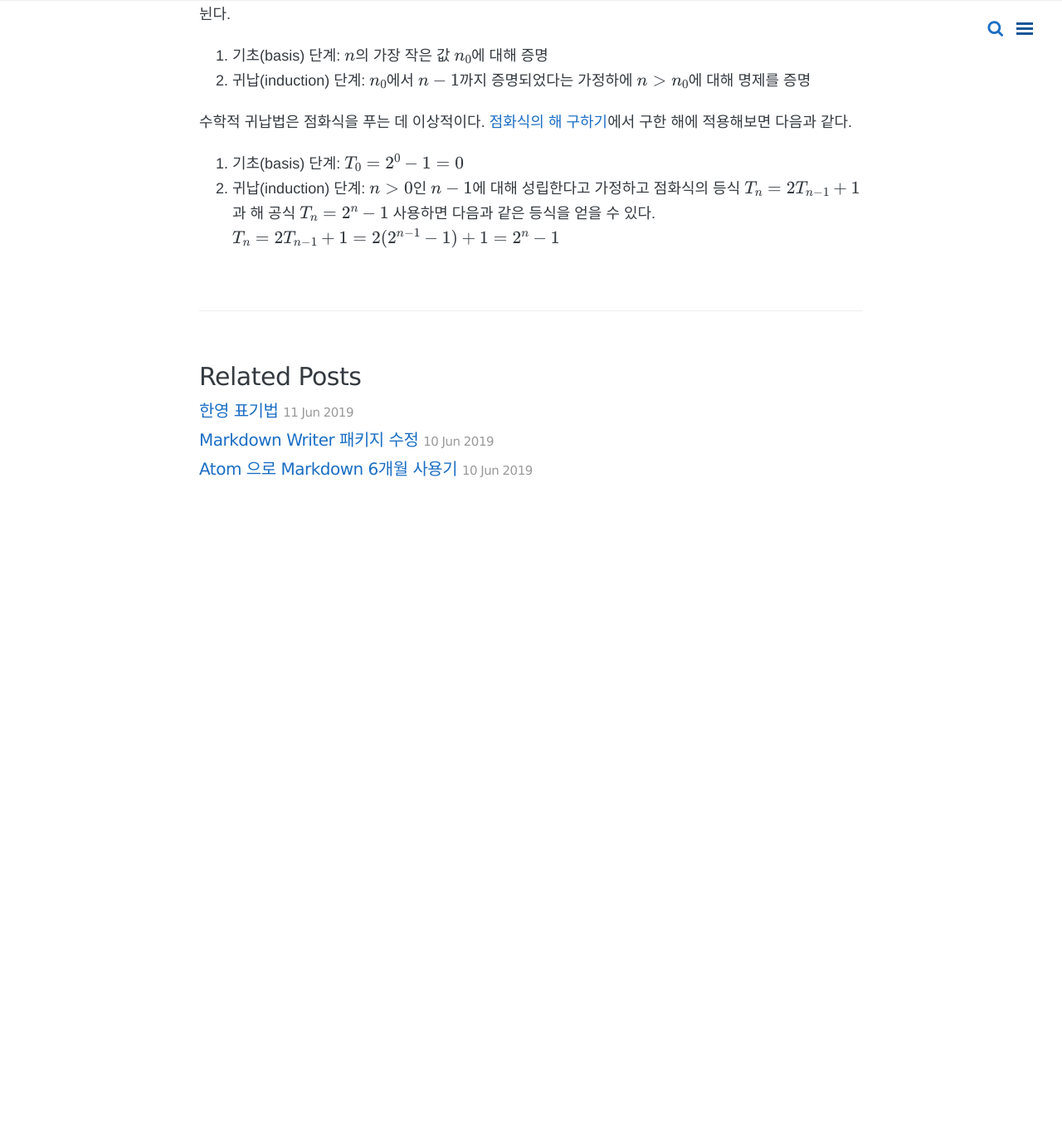
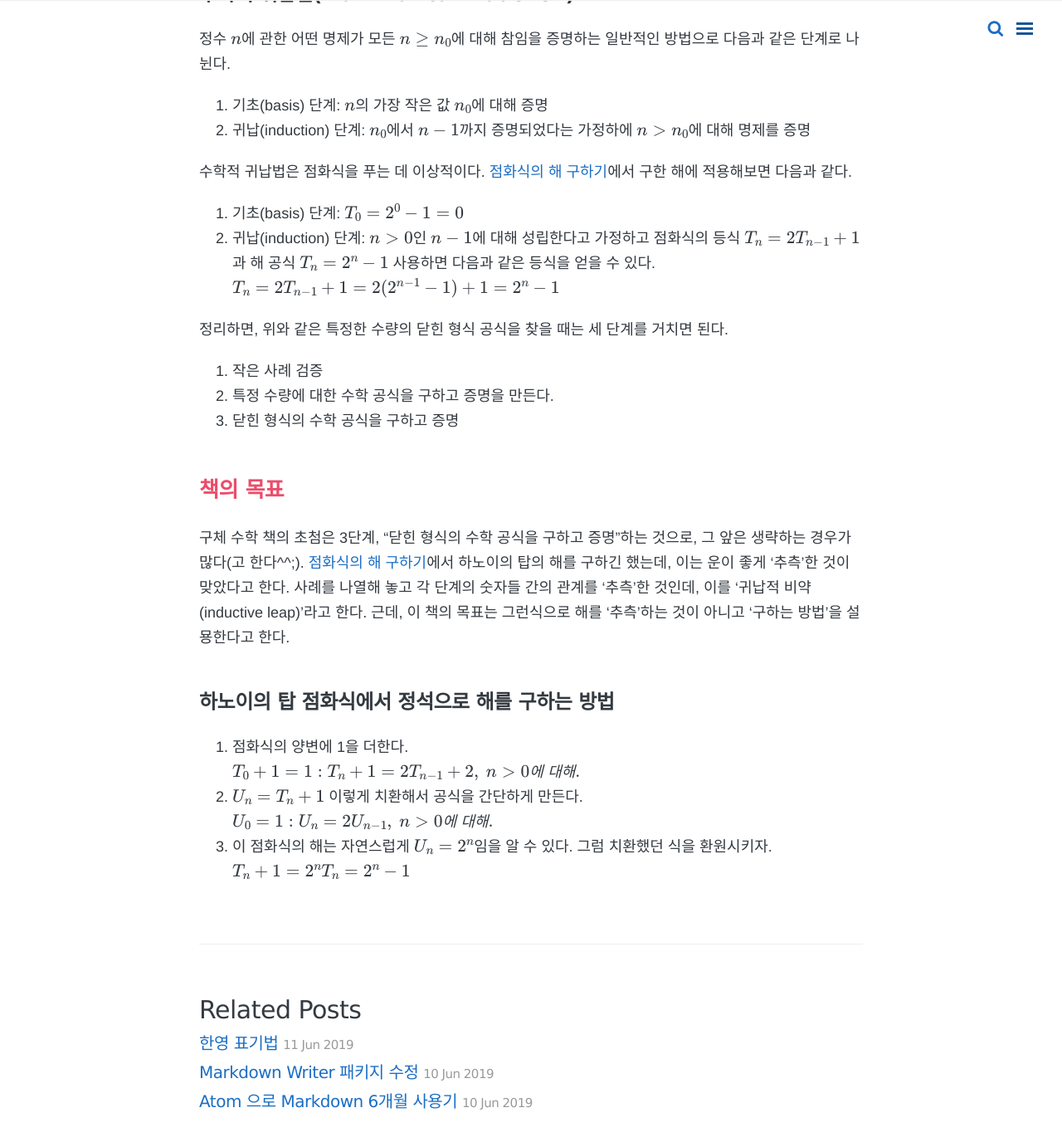
Before and after one commit to karlbishnu/.github.io, a Jekyll site: the page built from _posts/concrete_math/2019-06-19-1-하노이의-탑.md, in a window 1280 px wide and 1400 px high, scrolled down 2075 px. Shown: the top 1376 px of the window at 83% size. Built offline with Jekyll 4.4.1, drawn with Linux system fonts in a browser that asks for light colours; nearby versions of some CDN libraries; formulas are drawn with MathJax 3; comment, search, counter and statistics services are not loaded; before the commit the page ends 2713 px from its top, so only the background shows below that; some of the changed text lies outside the part shown.

Commit message:
구체수학 - 하노이의 탑 1차 완성

```diff
--- a/_posts/concrete_math/2019-06-19-1-하노이의-탑.md
+++ b/_posts/concrete_math/2019-06-19-1-하노이의-탑.md
@@ -41,7 +41,7 @@ comments: true
 ## 점화식의 문제점
   1. $T_n$을 구하려면 그 이전 값을 구해야한다.
   2. 만약 $n$이 엄청 크다면? 그래도 묵묵히 0부터 $n$이 될 때까지 계산해야하는 번거로움이 있다.
-  3. 이런 과정을 건너뛰고 단번에 $T_n$을 구할 수 있는 닫힌 형식 (closed form)의 공식을 **점화식의 해(solution)**라고 한다.
+  3. 이런 과정을 건너뛰고 단번에 $T_n$을 구할 수 있는 닫힌 형식 (closed form)의 공식을 **점화식의 해(solution)** 라고 한다.
 
 ## 점화식의 해 구하기
 작은 사례의 답을 살피고 큰 사례에서도 정확함을 증명하는 것이다. 하노이 탑의 점화식의 작은 사례를 보면 다음과 같을 것이다.
@@ -60,8 +60,28 @@ $$T_n = 2^n-1,\ n>0에\ 대해$$
 1. 기초(basis) 단계: $n$의 가장 작은 값 $n_0$에 대해 증명
 2. 귀납(induction) 단계: $n_0$에서 $n-1$까지 증명되었다는 가정하에 $n>n_0$에 대해 명제를 증명
 
-
 수학적 귀납법은 점화식을 푸는 데 이상적이다. [점화식의 해 구하기](#점화식의-해-구하기)에서 구한 해에 적용해보면 다음과 같다.
 1. 기초(basis) 단계: $T_0=2^0-1=0$
 2. 귀납(induction) 단계: $n>0$인 $n-1$에 대해 성립한다고 가정하고 점화식의 등식 $T_n = 2T_{n-1}+1$과 해 공식 $T_n = 2^n-1$ 사용하면 다음과 같은 등식을 얻을 수 있다.
 $$T_n = 2T_{n-1}+1=2(2^{n-1}-1)+1=2^n-1$$
+
+정리하면, 위와 같은 특정한 수량의 닫힌 형식 공식을 찾을 때는 세 단계를 거치면 된다.
+1. 작은 사례 검증
+2. 특정 수량에 대한 수학 공식을 구하고 증명을 만든다.
+3. 닫힌 형식의 수학 공식을 구하고 증명
+
+## 책의 목표
+구체 수학 책의 초첨은 3단계, "닫힌 형식의 수학 공식을 구하고 증명"하는 것으로, 그 앞은 생략하는 경우가 많다(고 한다^^;).
+[점화식의 해 구하기](#점화식의-해-구하기)에서 하노이의 탑의 해를 구하긴 했는데, 이는 운이 좋게 '추측'한 것이 맞았다고 한다. 사례를 나열해 놓고 각 단계의 숫자들 간의 관계를 '추측'한 것인데, 이를 '귀납적 비약(inductive leap)'라고 한다.
+근데, 이 책의 목표는 그런식으로 해를 '추측'하는 것이 아니고 '구하는 방법'을 설묭한다고 한다.
+
+### 하노이의 탑 점화식에서 정석으로 해를 구하는 방법
+1. 점화식의 양변에 1을 더한다.
+$$T_0+1 = 1:\\
+T_n+1=2T_{n-1}+2,\ n>0에\ 대해.$$
+2. $U_n=T_n+1$ 이렇게 치환해서 공식을 간단하게 만든다.
+$$U_0 = 1:\\
+U_n=2U_{n-1},\ n>0에\ 대해.$$
+3. 이 점화식의 해는 자연스럽게 $U_n=2^n$임을 알 수 있다. 그럼 치환했던 식을 환원시키자.
+$$T_n+1=2^n\\
+T_n=2^n-1$$
```
